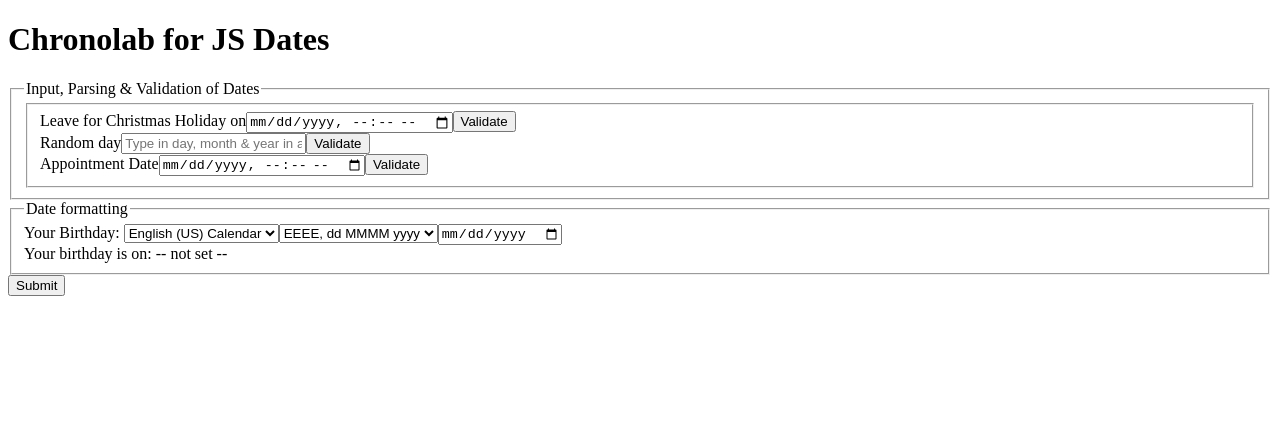
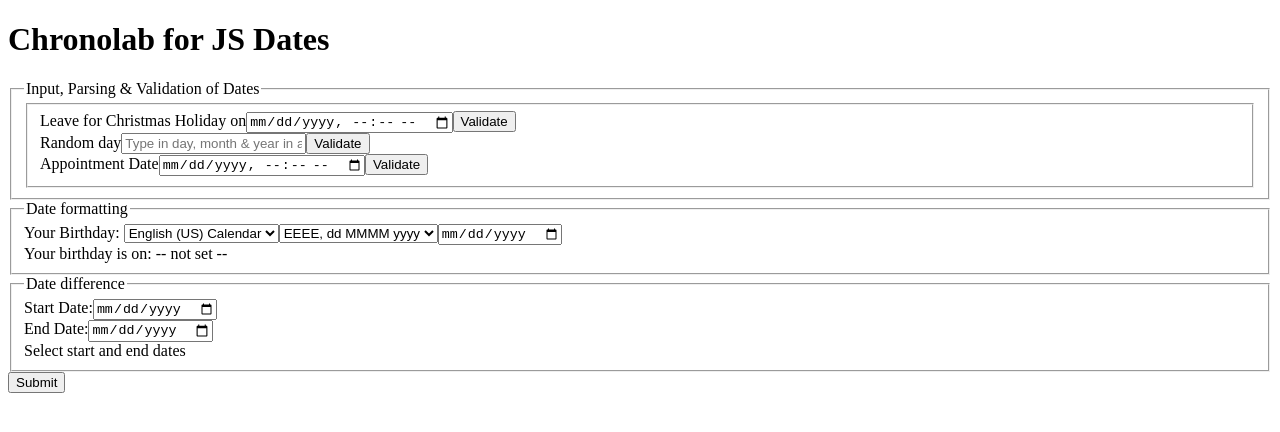
Before and after one commit to Rinidh/chronolab-date, a React (Vite) app: page / in a window 1280 px wide. Shown: the top 432 px of the page. Built offline with nearby package versions, Linux system fonts and the light colour scheme.

Commit message:
feat: show difference between two selected dates in days, months & years

```diff
--- a/src/App.jsx
+++ b/src/App.jsx
@@ -1,6 +1,7 @@
 import { useForm } from "react-hook-form";
 import { DateFormatting } from "./components/DateFormatting";
 import { InputParsingValidation } from "./components/InputParsingValidation";
+import { DateDifference } from "./components/DateDifference";
 import "./App.css";
 
 function App() {
@@ -11,6 +12,7 @@ function App() {
       appointment: "",
       birthday: null,
       locale: "en-US",
+      duration: { startDate: null, endDate: null },
     },
   });
 
@@ -26,7 +28,7 @@ function App() {
         <form onSubmit={methods.handleSubmit(onSubmit, onError)}>
           <InputParsingValidation methods={methods} />
           <DateFormatting methods={methods} />
-
+          <DateDifference methods={methods} />
           <input type="submit" />
         </form>
       </main>
--- /dev/null
+++ b/src/components/DateDifference.jsx
@@ -0,0 +1,58 @@
+import React from "react";
+import { interval, intervalToDuration } from "date-fns";
+import { useWatch } from "react-hook-form";
+
+export const DateDifference = ({ methods }) => {
+  const { control, register } = methods;
+
+  const { startDate, endDate } = useWatch({
+    control,
+    name: "duration",
+  });
+
+  const calculateDuration = () => {
+    if (!startDate && !endDate) return "Select start and end dates";
+    if (!startDate) return "Select a start date as well";
+    if (!endDate) return "Select an end date as well";
+
+    let dateString = "";
+    let { years, months, days } = intervalToDuration(
+      interval(startDate, endDate) // interval() validates input dates as well
+    );
+
+    if (years) dateString += `${years} years, `;
+    if (months) dateString += `${months} months, `;
+    if (days) dateString += `${days} days`;
+    if (years < 0 || months < 0 || days < 0) {
+      dateString = dateString.slice(1);
+      dateString += " before";
+    }
+
+    return dateString || "Select start and end dates";
+  };
+
+  return (
+    <fieldset>
+      <legend>Date difference</legend>
+
+      <div>
+        <label htmlFor="startDate">Start Date:</label>
+        <input
+          id="startDate"
+          type="date"
+          {...register("duration.startDate", { valueAsDate: true })}
+        />
+      </div>
+      <div>
+        <label htmlFor="endDate">End Date:</label>
+        <input
+          id="endDate"
+          type="date"
+          {...register("duration.endDate", { valueAsDate: true })}
+        />
+      </div>
+
+      <output>{calculateDuration()}</output>
+    </fieldset>
+  );
+};
```
